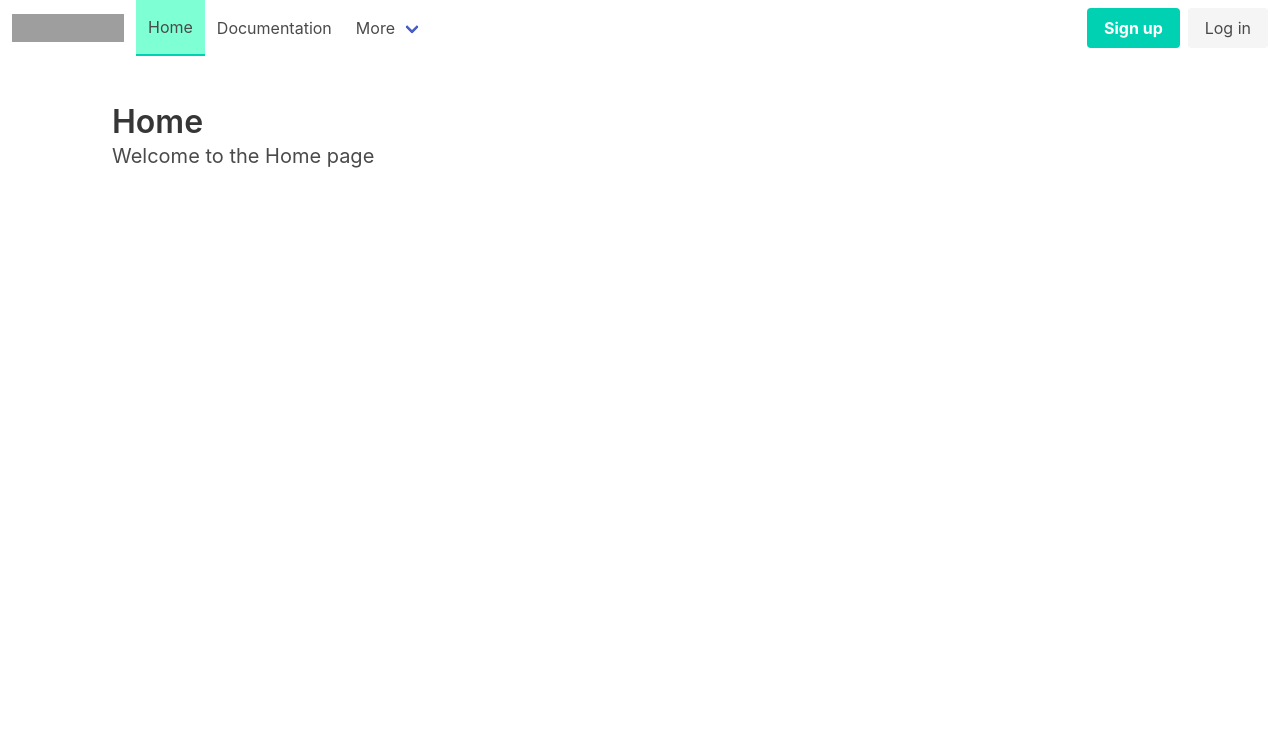
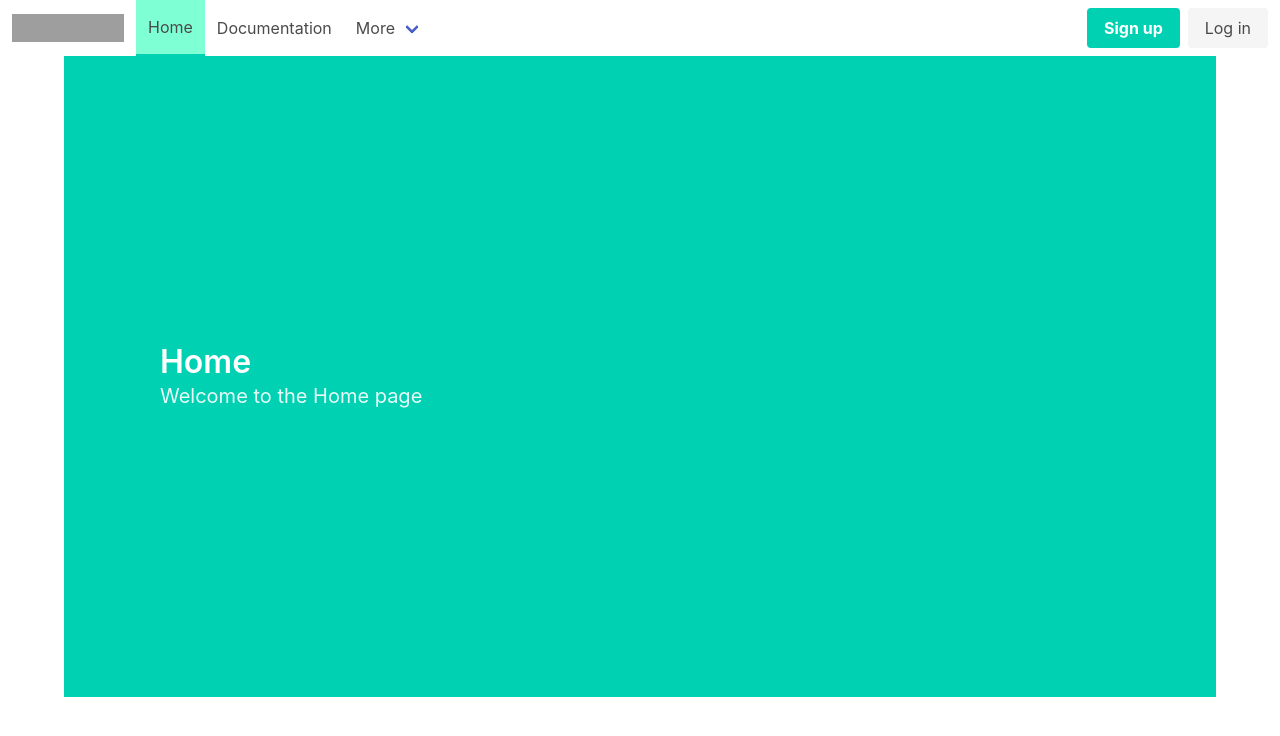
Before and after one commit to CastilByrdr/WebServerExamples, a Vue app in the folder client/: page / in a window 1280 px wide. Shown: the top 736 px of the page. Built offline with nearby package versions, Linux system fonts and the light colour scheme; grey boxes are pictures that could not be loaded.

Commit message:
Adjusted divs

```diff
--- a/client/src/pages/HomeView.vue
+++ b/client/src/pages/HomeView.vue
@@ -3,7 +3,7 @@
 </script>
 
 <template>
-  <main class="hero-is-primary-is-large">
+  <main class="hero is-primary is-large">
     <div class="hero-body">
       <div class="container">
         <h1 class="title">Home</h1>
```
